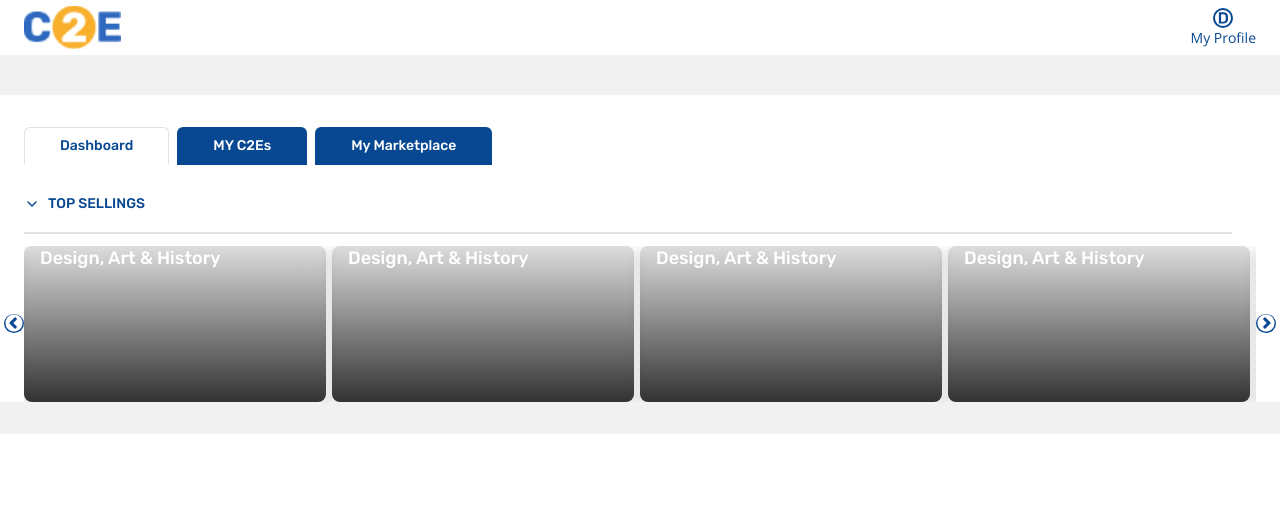
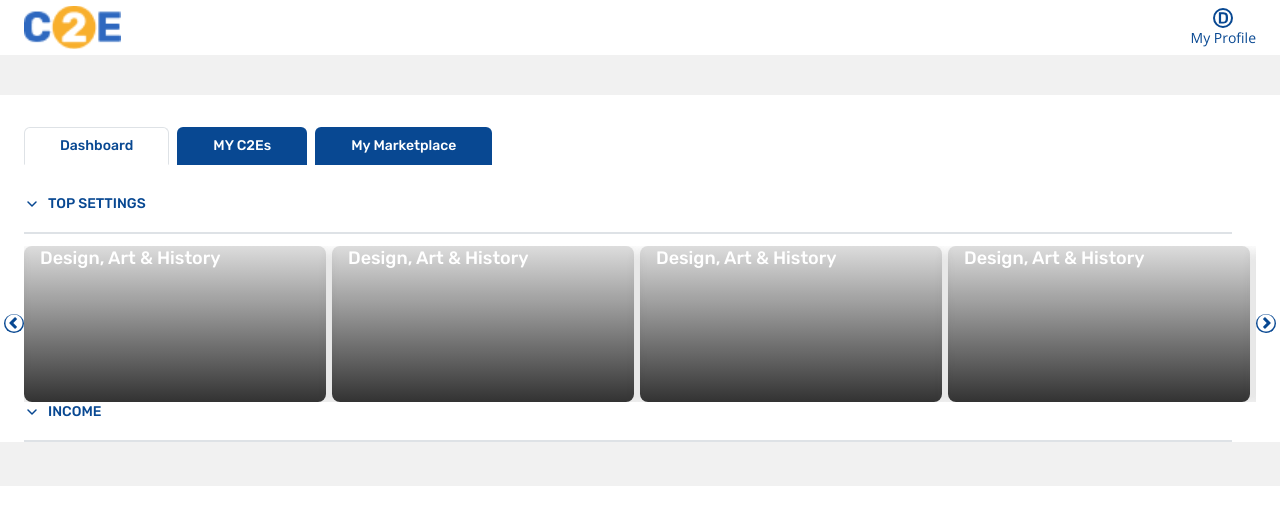
Before and after one commit to CurrikiEducationalExperiences/c2e-reader-prototype, a React (Create React App) app: page / in a window 1280 px wide. Shown: the top 524 px of the page. Built offline with nearby package versions, Linux system fonts and the light colour scheme.

Commit message:
design tabs

```diff
--- a/src/components/dashboard/dashboardSetting.js
+++ b/src/components/dashboard/dashboardSetting.js
@@ -1,28 +1,30 @@
 import React from "react";
 
-import Dropdown from "react-bootstrap/Dropdown";
-import DropdownButton from "react-bootstrap/DropdownButton";
-
-import downArrow from "../../assets/images/down-arrow.svg";
+// import Dropdown from "react-bootstrap/Dropdown";
+// import DropdownButton from "react-bootstrap/DropdownButton";
 
 import "./style.scss";
+
+import DropdownButton from "../../utils/dropdownButton";
 import DashboardCard from "../../utils/dashboardCard";
 
 const DashboardSetting = () => {
   return (
     <>
-      <div className="dashboard-setting flex items-center gap-2 ">
+      {/* <div className="dashboard-setting flex items-center gap-2 ">
         <img src={downArrow} alt="logo" />
         <p className=" text-sm leading-5 font-medium font-Rubik text-primarycolor m-0 ">TOP SELLINGS</p>
-        {/* <DropdownButton id="dropdown-item-button" title="TOP  SELLINGS" className="dropdown_menu">
-        <Dropdown.Item as="button"> */}
-        {/* <div className=" max-w-[1208px] border  border-borderColor mt-[18px] mb-[12px] "></div> */}
-        {/* <DashboardCard /> */}
-        {/* </Dropdown.Item>
-      </DropdownButton> */}
+        <DropdownButton id="dropdown-item-button" title="TOP  SELLINGS" className="dropdown_menu">
+        <Dropdown.Item as="button">
+        <div className=" max-w-[1208px] border  border-borderColor mt-[18px] mb-[12px] "></div>
+        <DashboardCard />
+        </Dropdown.Item>
+      </DropdownButton>
       </div>
-      <div className=" max-w-[1208px] border  border-borderColor mt-[18px] mb-[12px] "></div>
+      <div className=" max-w-[1208px] border  border-borderColor mt-[18px] mb-[12px] "></div> */}
+      <DropdownButton btntext="top settings" />
       <DashboardCard />
+      <DropdownButton btntext="INCOME" />
     </>
   );
 };
--- /dev/null
+++ b/src/components/dashboard/dashboardTabs/TopMarketPlace.js
@@ -0,0 +1,7 @@
+import React from "react";
+
+const TopMarketPlace = () => {
+  return <div>TopMarketPlace</div>;
+};
+
+export default TopMarketPlace;
--- /dev/null
+++ b/src/components/dashboard/dashboardTabs/income.js
@@ -0,0 +1,7 @@
+import React from "react";
+
+const Income = () => {
+  return <div>Income</div>;
+};
+
+export default Income;
--- a/src/components/dashboard/myc2e.js
+++ b/src/components/dashboard/myc2e.js
@@ -1,7 +1,28 @@
 import React from "react";
 
+import downArrow from "../../assets/images/down-arrow.svg";
+
+import "./style.scss";
+import DashboardCard from "../../utils/dashboardCard";
+import MarketPlace from "../../utils/marketPlace";
+
 const MyC2E = () => {
-  return <div>MyC2E</div>;
+  return (
+    <>
+      <div className="dashboard-setting flex items-center gap-2 ">
+        <img src={downArrow} alt="logo" />
+        <p className=" text-sm leading-5 font-medium font-Rubik text-primarycolor m-0 ">TOP SELLINGS</p>
+        {/* <DropdownButton id="dropdown-item-button" title="TOP  SELLINGS" className="dropdown_menu">
+    <Dropdown.Item as="button"> */}
+        {/* <div className=" max-w-[1208px] border  border-borderColor mt-[18px] mb-[12px] "></div> */}
+        {/* <DashboardCard /> */}
+        {/* </Dropdown.Item>
+  </DropdownButton> */}
+      </div>
+      <div className=" max-w-[1208px] border  border-borderColor mt-[18px] mb-[12px] "></div>
+      <MarketPlace />
+    </>
+  );
 };
 
 export default MyC2E;
--- /dev/null
+++ b/src/utils/dropdownButton.js
@@ -0,0 +1,16 @@
+import React from "react";
+import downArrow from "../assets/images/down-arrow.svg";
+
+const DropdownButton = ({ btntext }) => {
+  return (
+    <>
+      <div className=" flex items-center gap-2 ">
+        <img src={downArrow} alt="logo" />
+        <p className=" uppercase text-sm leading-5 font-medium font-Rubik text-primarycolor m-0 ">{btntext}</p>
+      </div>
+      <div className=" max-w-[1208px] border  border-borderColor mt-[18px] mb-[12px] "></div>
+    </>
+  );
+};
+
+export default DropdownButton;
--- a/src/utils/marketPlace.js
+++ b/src/utils/marketPlace.js
@@ -3,13 +3,9 @@ import React from "react";
 import Contact from "../assets/images/contact.svg";
 import Folder from "../assets/images/folder.svg";
 
-const MarketPlace = ({
-  marketPlaceTitle,
-  marketPlaceItemSold,
-  marketPlaceProducts,
-}) => {
+const MarketPlace = ({ marketPlaceTitle, marketPlaceItemSold, marketPlaceProducts }) => {
   return (
-    <div className="p-4 w-[241.5px] rounded-lg rounded-s-lg shadow-mainshadow text-gray100">
+    <div className="p-[16px] w-[241.5px] rounded-lg rounded-s-lg shadow-mainshadow text-gray100">
       <h2 className="text-[18px] mb-4">{marketPlaceTitle}</h2>
       <div className="flex items-baseline gap-2 p-1  mb-6 ">
         <img src={Contact} alt="Contact Icon" />
```
